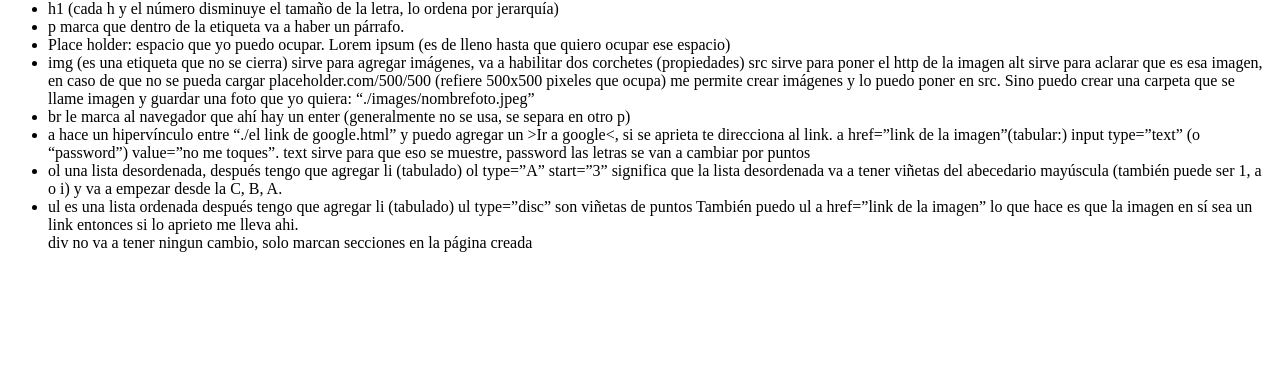
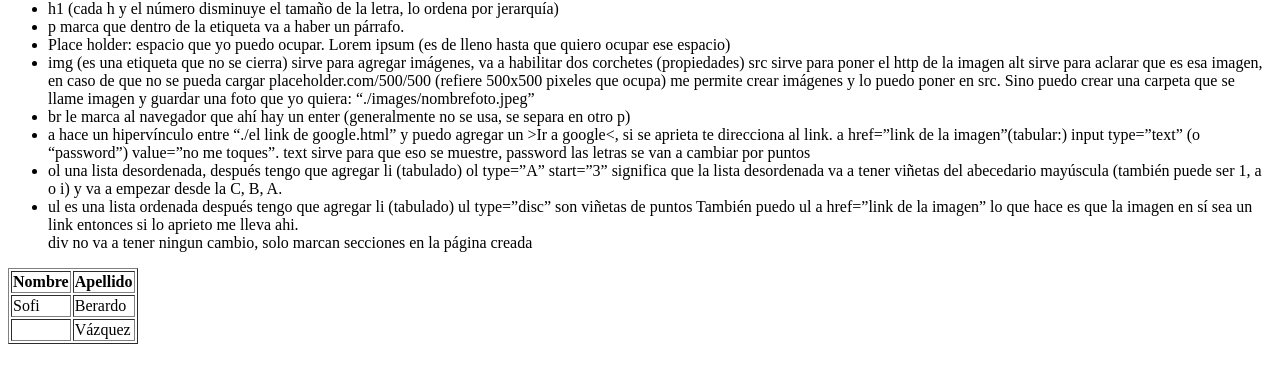
Before and after one commit to sofiberardo/Programacion, a plain HTML site: page index.html in a window 1280 px wide. Shown: the part 400-780 px from the top of the page. Drawn offline with Linux system fonts and the light colour scheme.

Commit message:
Update index.html

```diff
--- a/index.html
+++ b/index.html
@@ -25,5 +25,10 @@
     También puedo ul a  href=”link de la imagen” lo que hace es que la imagen en sí sea un link entonces si lo aprieto me lleva ahi.
     </li>div no va a tener ningun cambio, solo marcan secciones en la página creada
     </ul>
+    <table border="1px">
+        <tr><th>Nombre</th><th>Apellido</th></tr>
+        <tr><td>Sofi</td><td>Berardo</td></tr>
+        <tr><td></td><td>Vázquez</td></tr>
+    </table>
 </body>
 </html>
```
